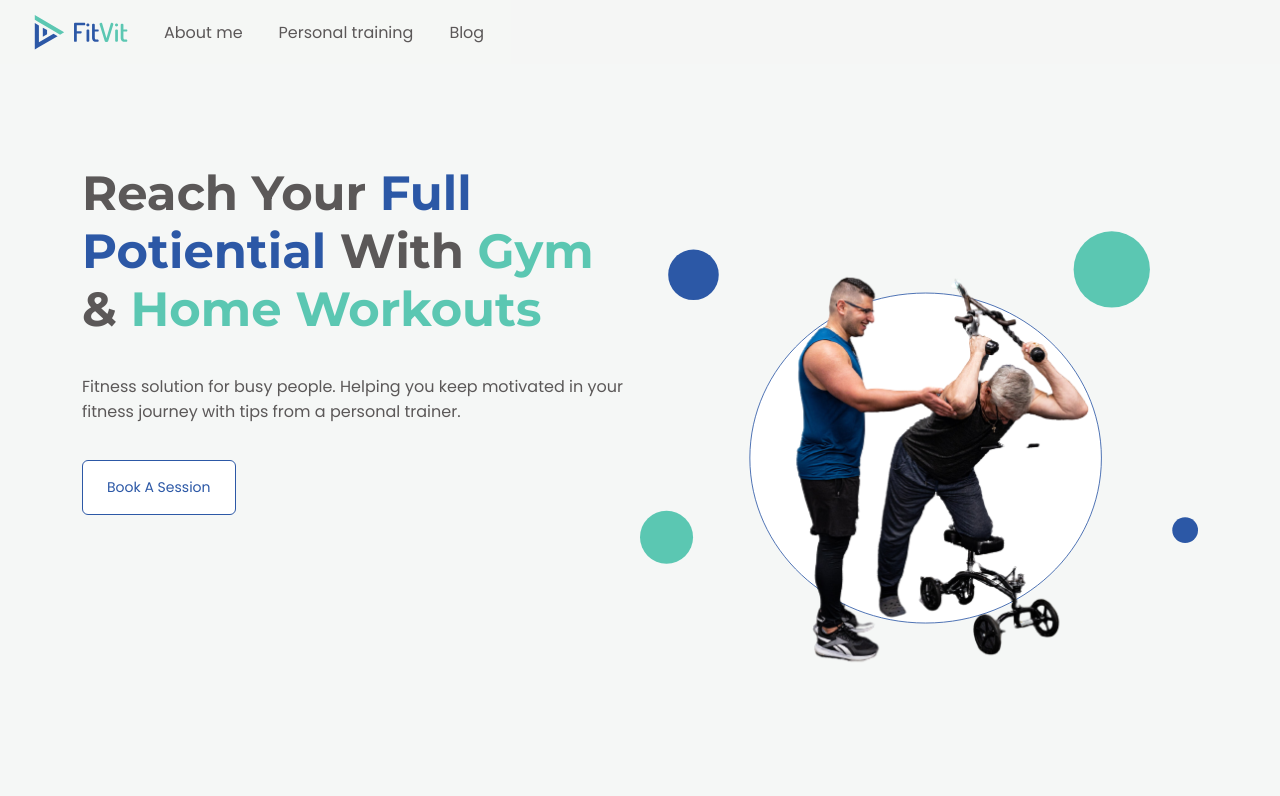
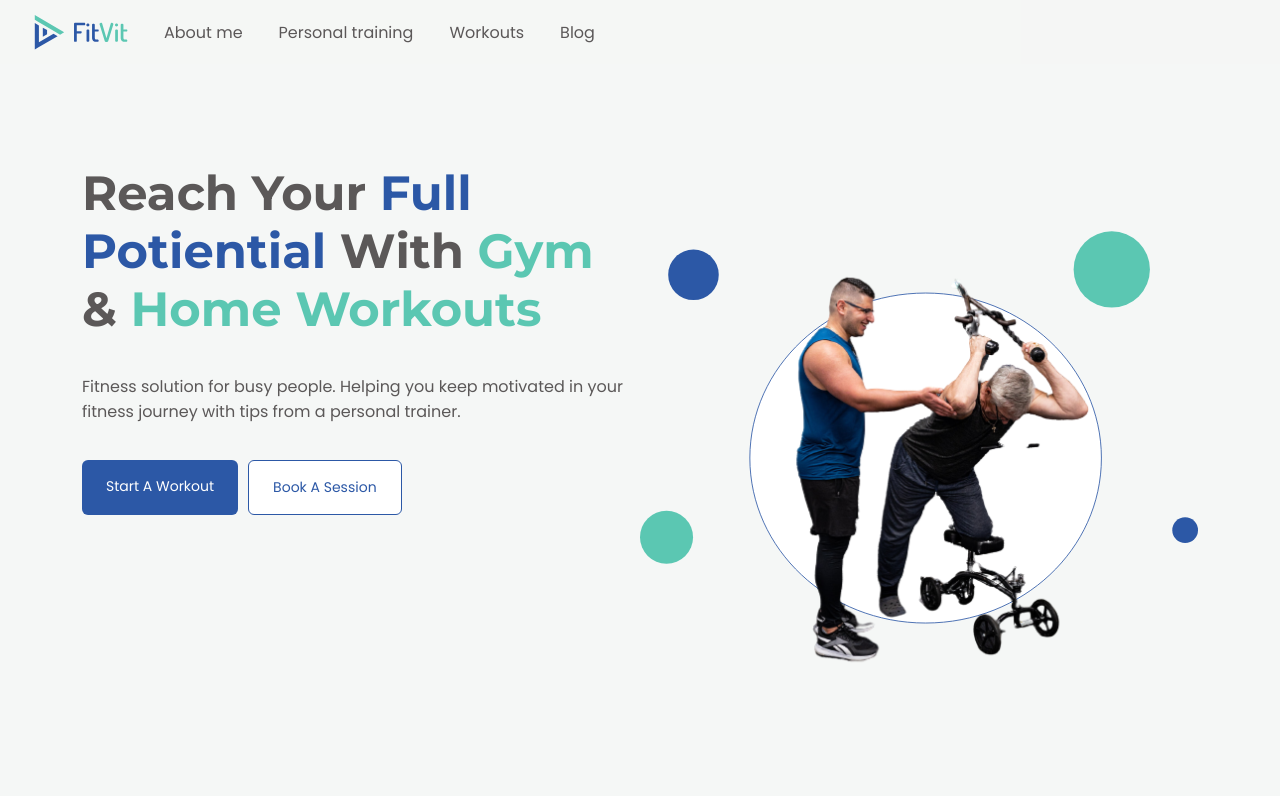
Before and after one commit to JGSolutions/fitvitfitness, a Next.js app: page / in a window 1280 px wide. Shown: the top 796 px of the page. Built offline with nearby package versions, Linux system fonts and the light colour scheme.

Commit message:
added links

```diff
--- a/components/header/header.tsx
+++ b/components/header/header.tsx
@@ -29,6 +29,9 @@ export default function Header() {
 						</li>
 						<li>
 							<Link href="/personal-training">Personal training</Link>
+						</li>
+						<li>
+							<Link href="/workouts">Workouts</Link>
 						</li>
 						<li>
 							<Link href="/blog">Blog</Link>
@@ -65,6 +68,9 @@ export default function Header() {
 						<Link href="/personal-training">Personal training</Link>
 					</li>
 					<li>
+						<Link href="/workouts">Workouts</Link>
+					</li>
+					<li>
 						<Link href="/blog">Blog</Link>
 					</li>
 				</ul>
--- a/pages/index.tsx
+++ b/pages/index.tsx
@@ -35,9 +35,9 @@ export default function Home() {
 								</h1>
 								<p className={styles.text}>Fitness solution for busy people. Helping you keep motivated in your fitness journey with tips from a personal trainer.</p>
 								<div className={styles.buttonHeaderWrapper}>
-									{/* <Link href="" className={button.fvButton}>
-										Start Workout
-									</Link> */}
+									<Link href="/workouts" className={button.fvButton}>
+										Start A Workout
+									</Link>
 
 									<Link href="/personal-training" className={button.fvButtonStroke}>
 										Book A Session
```
